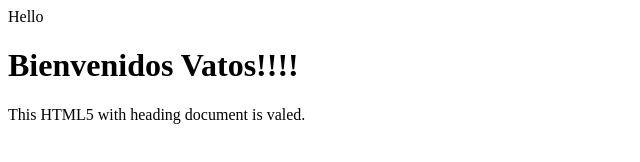
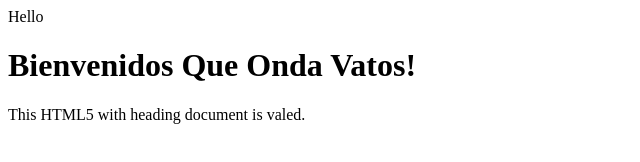
Before and after one commit to ultraman-labs/terraform-beginner-bootcamp-2023, a plain HTML site: page public/index.html in a window 1280 px wide. Shown: the whole page, without its empty margins (0-640 px from the left). Drawn offline with Linux system fonts and the light colour scheme.

```diff
--- a/public/index.html
+++ b/public/index.html
@@ -6,7 +6,7 @@ Hello <!DOCTYPE html>
     <title>Hola Terraforming Loco Vatos!</title>
 </head>
 <body>
-    <h1>Bienvenidos Vatos!!!!</h1>
+    <h1>Bienvenidos Que Onda Vatos!</h1>
     <p>This HTML5 with heading document is valed.</p>
 </body>
 </html>
```
Also changed, not shown: 5 other files.
